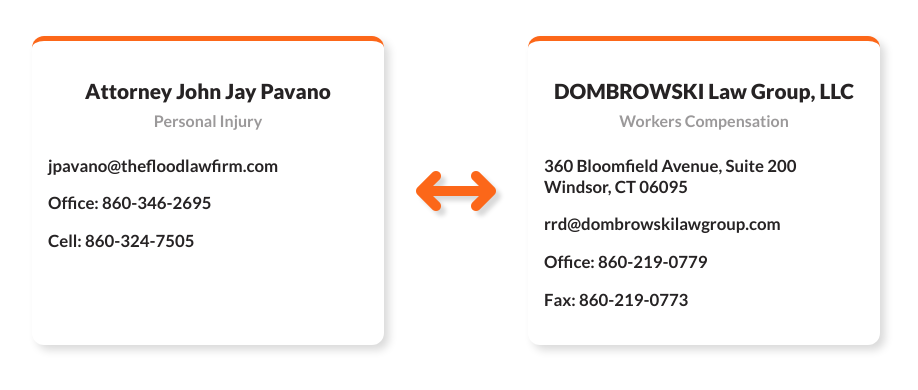
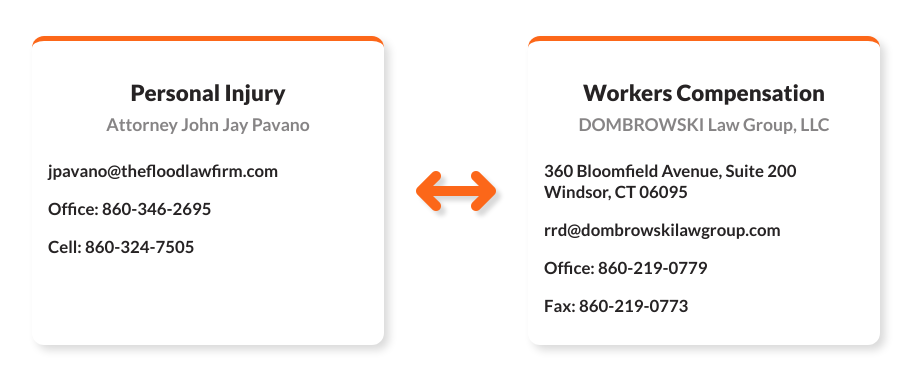
Before and after one commit to PandolfoM/pavdom, a plain HTML site: page index.html in a window 1280 px wide. Shown: the part 252-642 px from the top of the page, without its empty margins (168-1086 px from the left). Drawn offline with Linux system fonts and the light colour scheme.

Commit message:
switch h3 and h4 in card-header

```diff
--- a/assets/css/index.css
+++ b/assets/css/index.css
@@ -49,10 +49,11 @@ h1 {
   padding: 1rem;
   box-shadow: 5px 5px 8px rgba(0 0 0/0.15);
   border-top: 5px solid #fc6719;
+  overflow: hidden;
 }
 
 .card:hover {
-  transform: scale(1.03);
+  transform: scale(1.01);
 }
 
 .card-details > p {
@@ -65,9 +66,17 @@ h1 {
 .card-header > h3 {
   text-align: center;
   color: #262324;
-  font-size: 1.3rem;
+  font-size: 1.4rem;
   font-weight: 900;
-  margin-bottom: 0px;
+  margin-bottom: 0;
+}
+
+.card-header > h4 {
+  text-align: center;
+  color: #2623248e;
+  font-size: 1.1rem;
+  font-weight: 700;
+  margin: 0.5rem 0px;
 }
 
 .card-subtitle {
--- a/index.html
+++ b/index.html
@@ -31,8 +31,8 @@
     <section class="info">
       <div class="card">
         <header class="card-header">
-          <h3>Attorney John Jay Pavano</h3>
-          <h4 class="card-subtitle">Personal Injury</h4>
+          <h3>Personal Injury</h3>
+          <h4>Attorney John Jay Pavano</h4>
         </header>
         <div class="card-details">
           <p>
@@ -55,8 +55,8 @@
       </div>
       <div class="card">
         <header class="card-header">
-          <h3>DOMBROWSKI Law Group, LLC</h3>
-          <h4 class="card-subtitle">Workers Compensation</h4>
+          <h3>Workers Compensation</h3>
+          <h4>DOMBROWSKI Law Group, LLC</h4>
         </header>
         <div class="card-details">
           <p>
```
